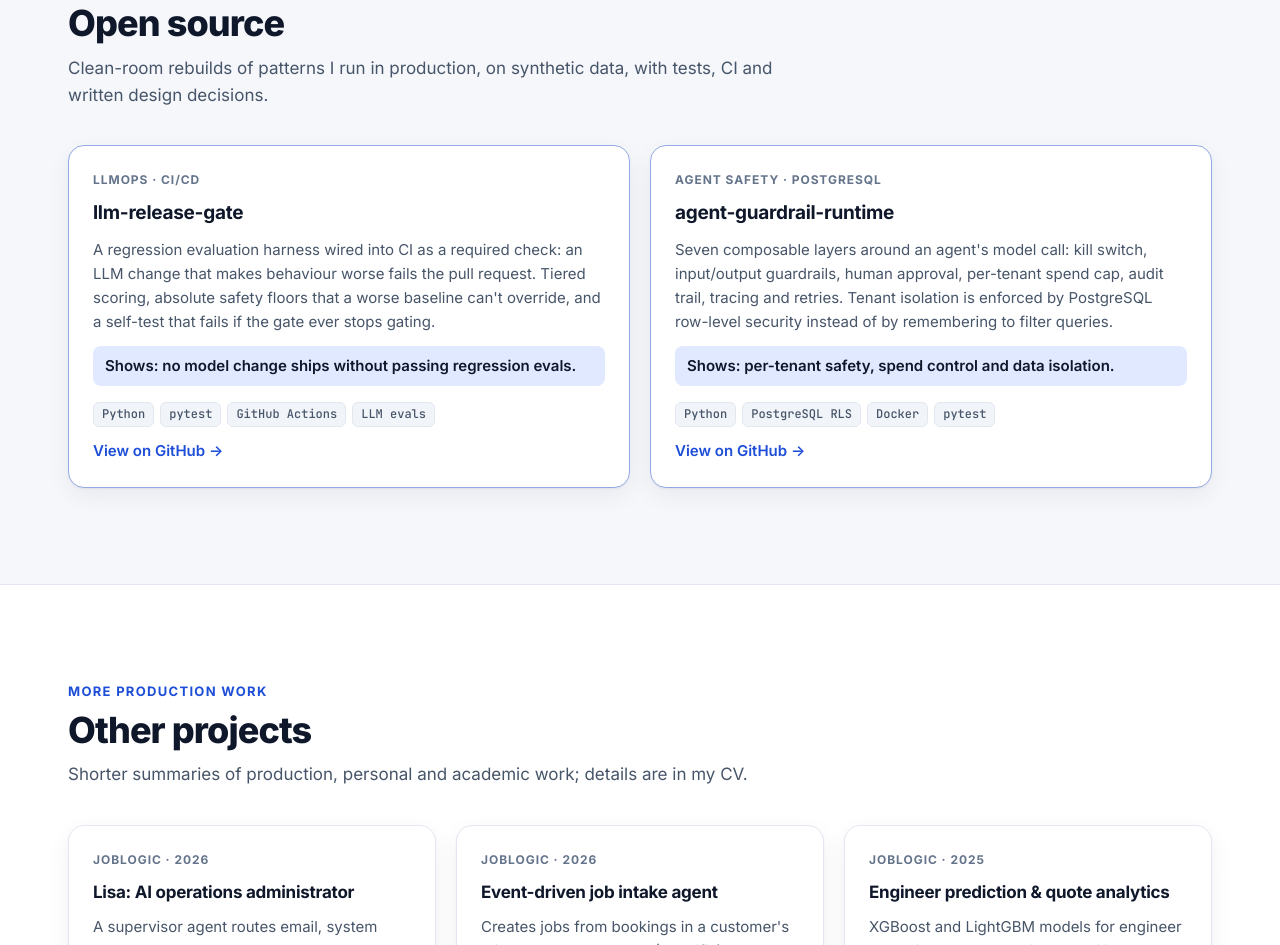
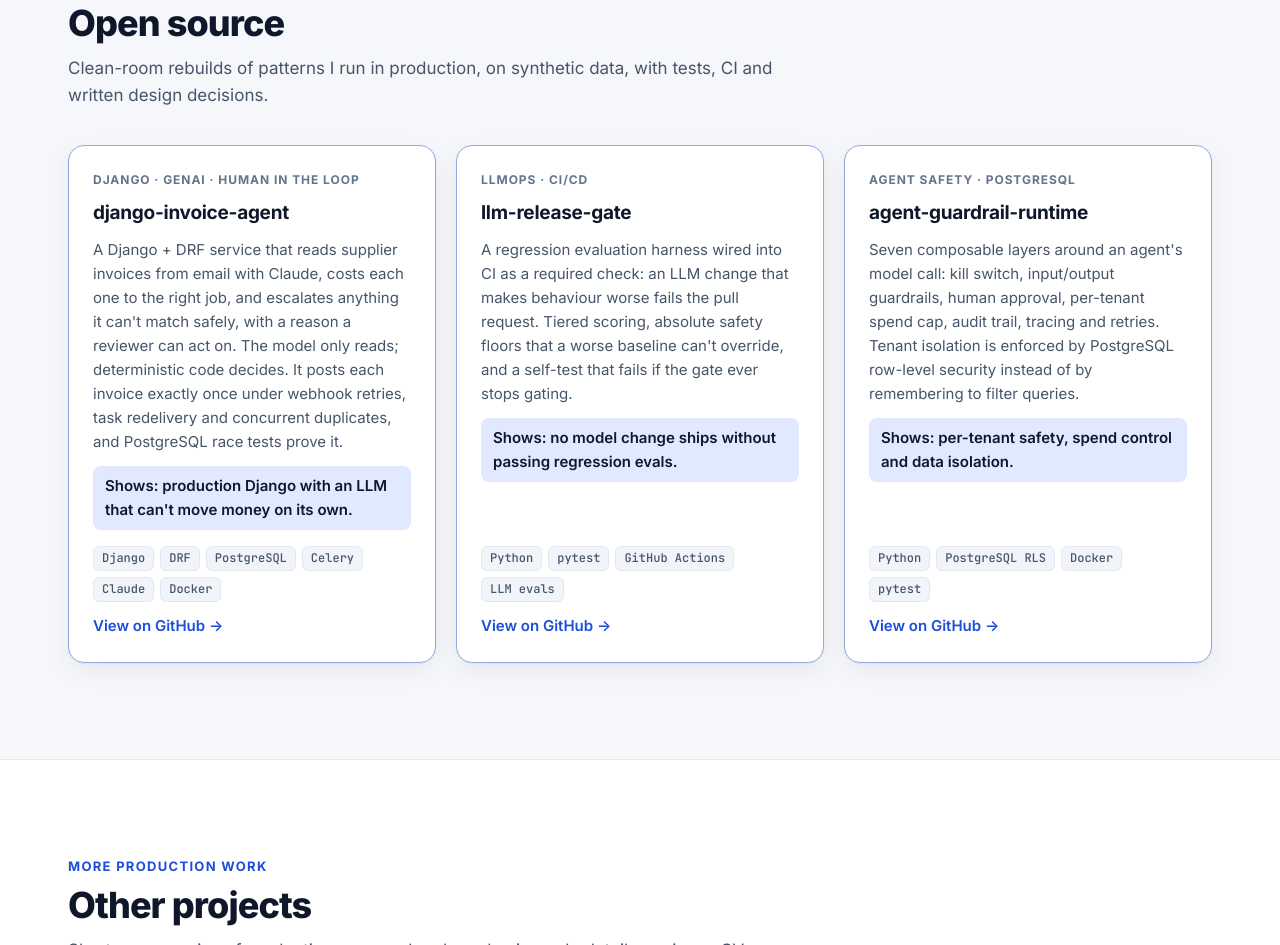
Before and after one commit to MurtazaBhutta/MurtazaBhutta.github.io, a plain HTML site: page index.html in a window 1280 px wide. Shown: the part 3911-4856 px from the top of the page. Drawn offline with Linux system fonts and the light colour scheme.

Commit message:
Add django-invoice-agent to open source

```diff
--- a/index.html
+++ b/index.html
@@ -437,7 +437,15 @@
       <p class="eyebrow">Code you can read</p>
       <h2>Open source</h2>
       <p class="sub">Clean-room rebuilds of patterns I run in production, on synthetic data, with tests, CI and written design decisions.</p>
-      <div class="grid2">
+      <div class="grid3">
+        <article class="card repo">
+          <span class="kicker">Django · GenAI · Human in the loop</span>
+          <h3>django-invoice-agent</h3>
+          <p>A Django + DRF service that reads supplier invoices from email with Claude, costs each one to the right job, and escalates anything it can't match safely, with a reason a reviewer can act on. The model only reads; deterministic code decides. It posts each invoice exactly once under webhook retries, task redelivery and concurrent duplicates, and PostgreSQL race tests prove it.</p>
+          <p class="proves">Shows: production Django with an LLM that can't move money on its own.</p>
+          <div class="tags"><span class="tag">Django</span><span class="tag">DRF</span><span class="tag">PostgreSQL</span><span class="tag">Celery</span><span class="tag">Claude</span><span class="tag">Docker</span></div>
+          <a class="repo-link" href="https://github.com/MurtazaBhutta/django-invoice-agent" target="_blank" rel="noopener">View on GitHub →</a>
+        </article>
         <article class="card repo">
           <span class="kicker">LLMOps · CI/CD</span>
           <h3>llm-release-gate</h3>
```
